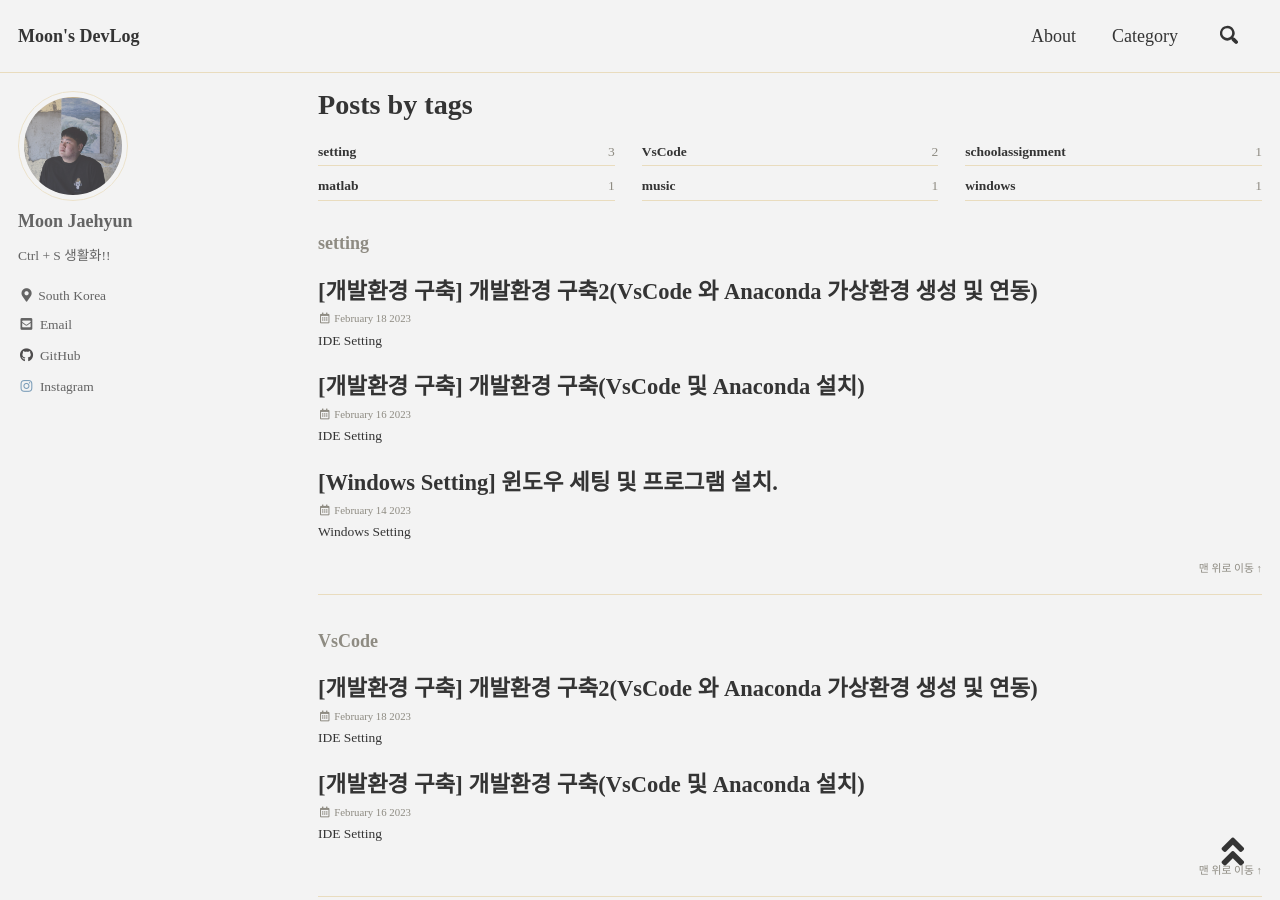
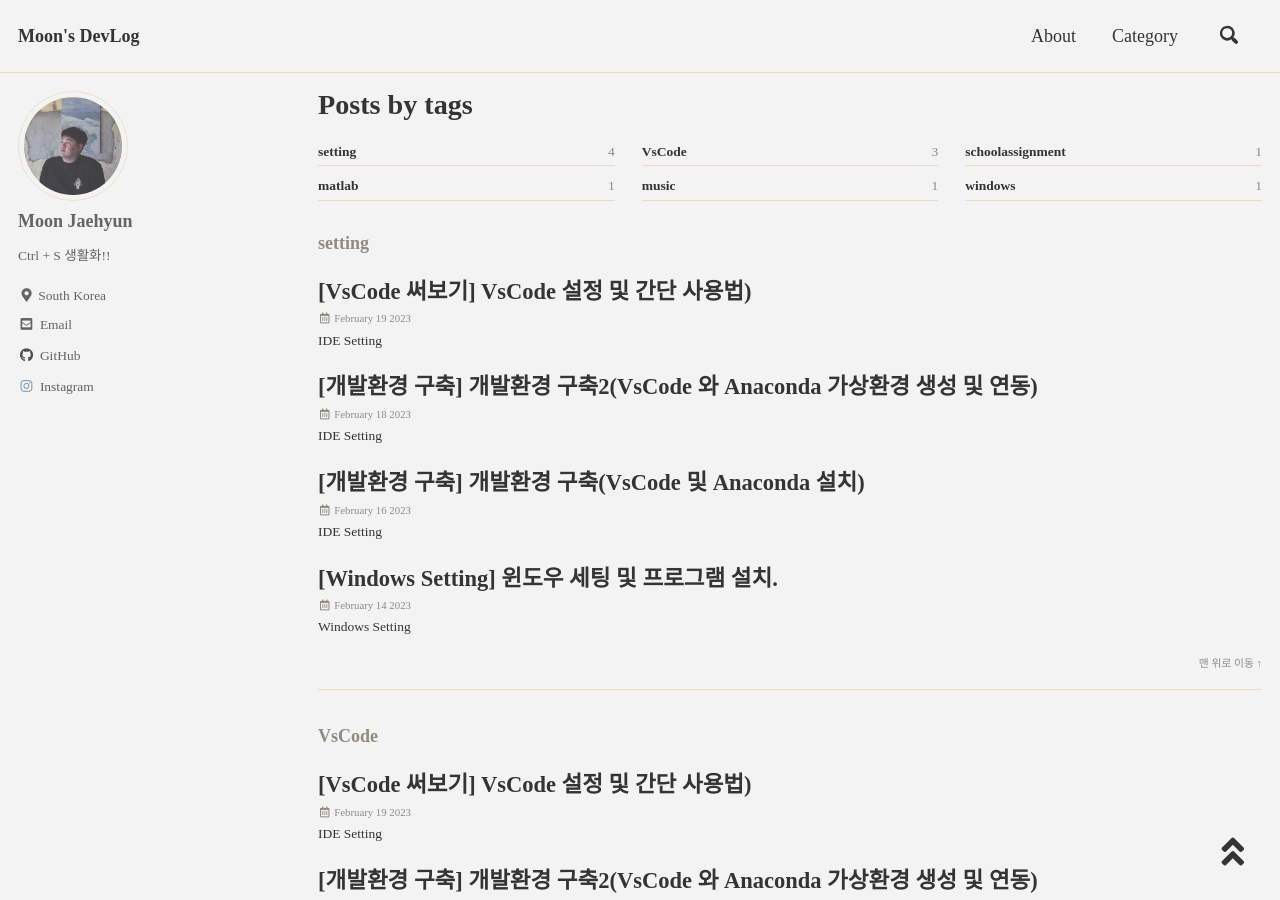
Before and after one commit to MoonJaehyun/MoonJaehyun.github.io, a Jekyll site: the page built from _pages/tags.md, in a window 1280 px wide and 900 px high. Built offline with Jekyll 4.4.1, drawn with Linux system fonts in a browser that asks for light colours; cached includes are drawn as plain includes; some web fonts are replaced.

Commit message:
modified _posts VsCode

```diff
--- a/_posts/isestarterbook/2023-02-19-VsCode.md
+++ b/_posts/isestarterbook/2023-02-19-VsCode.md
@@ -1,4 +1,15 @@
-# VsCode 설정 및 간단 사용법
+---
+title:  "[VsCode 써보기] VsCode 설정 및 간단 사용법)"
+excerpt: "IDE Setting"
+toc : true
+toc_sticky: true
+categories:
+  - isestarterbook
+tags: [VsCode, setting]
+
+last_modified_at: 2023-02-18T08:06:00-05:00
+classes: wide
+---
 
 sns_instagram 😄: m._.jaehyun
 
```
